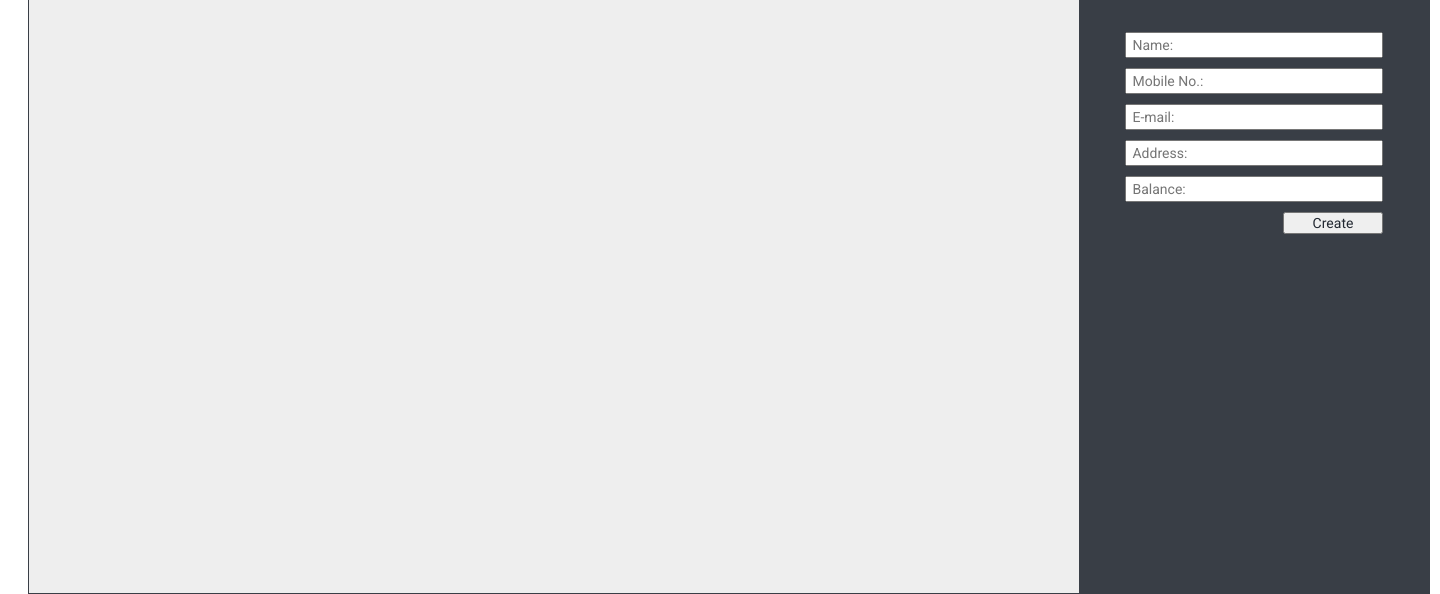
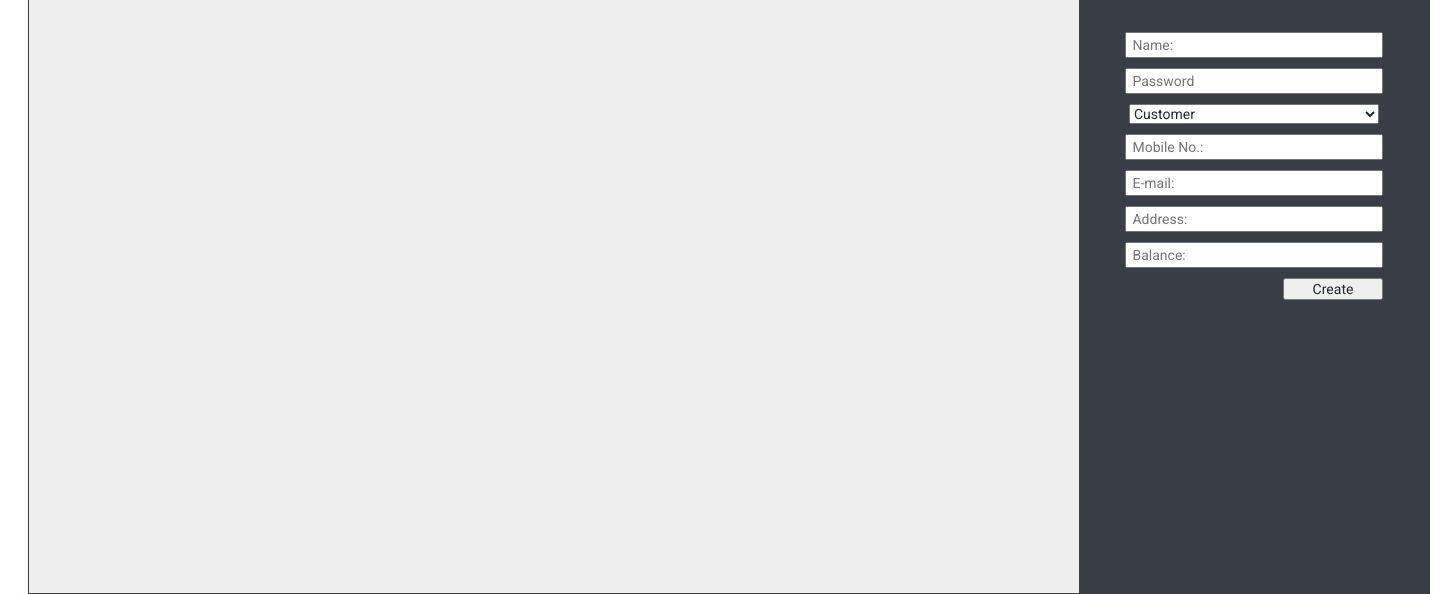
Before and after one commit to TriangleBear/Internet_Cafe_System, a Flask app: page /new-account in a window 1440 px wide. Shown: the part 276-870 px from the top of the page. Run offline with Flask 2, Linux system fonts and the light colour scheme; some libraries are stand-ins or nearby versions.

Commit message:
Update to satisfy new_account def

```diff
--- a/templates/Account/acc_new.html
+++ b/templates/Account/acc_new.html
@@ -78,9 +78,18 @@
 
                 <div class="account-submit">
                     <h1>NEW ACCOUNT</h1>
-                    <form action="/submit" method="POST">
+                    <form action="/new-account" method="POST">
                         <label>
-                            <input class="account-input" type="text" name="name" placeholder="&nbsp;Name:">
+                            <input class="account-input" type="text" name="username" placeholder="&nbsp;Name:">
+                        </label>
+                        <label >
+                            <input class="account-input" type="password" name="password" placeholder="&nbsp;Password">
+                        </label>
+                        <label >
+                            <select class="account-input" name="user_type" id="user_type">
+                                <option value="customer">Customer</option>
+                                <option value="admin">Admin</option>
+                            </select>
                         </label>
                         <label>
                             <input class="account-input" type="text" name="mobile" placeholder="&nbsp;Mobile No.:">
@@ -89,7 +98,7 @@
                             <input class="account-input" type="text" name="e-mail" placeholder="&nbsp;E-mail:">
                         </label>
                         <label>
-                            <input class="account-input" type="text" name="address" placeholder="&nbsp;Address:">
+                            <input class="account-input" type="text" name="address"  placeholder="&nbsp;Address:">
                         </label>
                         <label>
                             <input class="account-input" type="text" name="balance" placeholder="&nbsp;Balance:">
```
